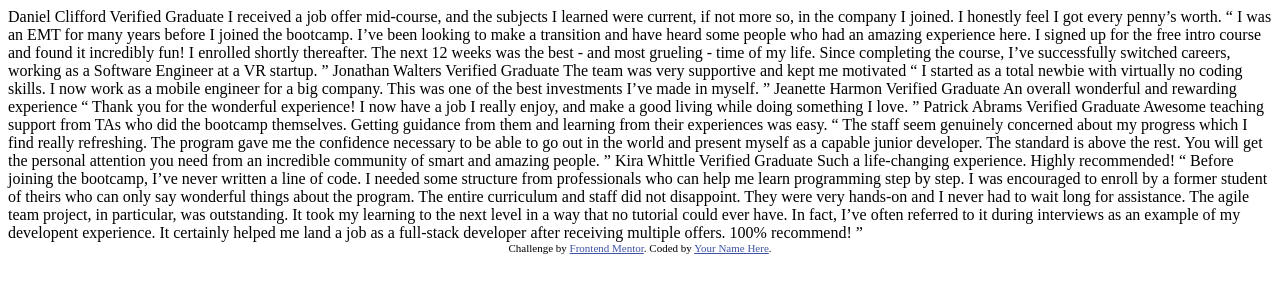
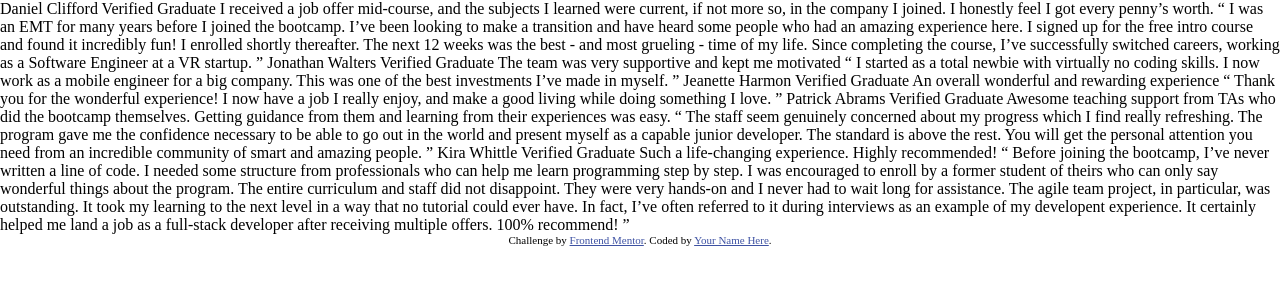
Before and after one commit to Clive-Chambers/testimonial-grid-section, a plain HTML site: page index.html in a window 1280 px wide. Drawn offline with Linux system fonts and the light colour scheme.

Commit message:
Add style.css | Apply reset styles

```diff
--- a/index.html
+++ b/index.html
@@ -5,14 +5,10 @@
   <meta name="viewport" content="width=device-width, initial-scale=1.0"> <!-- displays site properly based on user's device -->
 
   <link rel="icon" type="image/png" sizes="32x32" href="./images/favicon-32x32.png">
-
+  <link rel="stylesheet" href="./style.css">
   <title>Frontend Mentor | [Challenge Name Here]</title>
 
-  <!-- Feel free to remove these styles or customise in your own stylesheet 👍 -->
-  <style>
-    .attribution { font-size: 11px; text-align: center; }
-    .attribution a { color: hsl(228, 45%, 44%); }
-  </style>
+
 </head>
 <body>
   Daniel Clifford
--- /dev/null
+++ b/style.css
@@ -0,0 +1,15 @@
+* {
+    box-sizing: border-box;
+    padding: 0;
+    margin: 0;
+}
+
+
+
+.attribution {
+    font-size: 11px;
+    text-align: center;
+}
+.attribution a {
+    color: hsl(228, 45%, 44%);
+}
```
